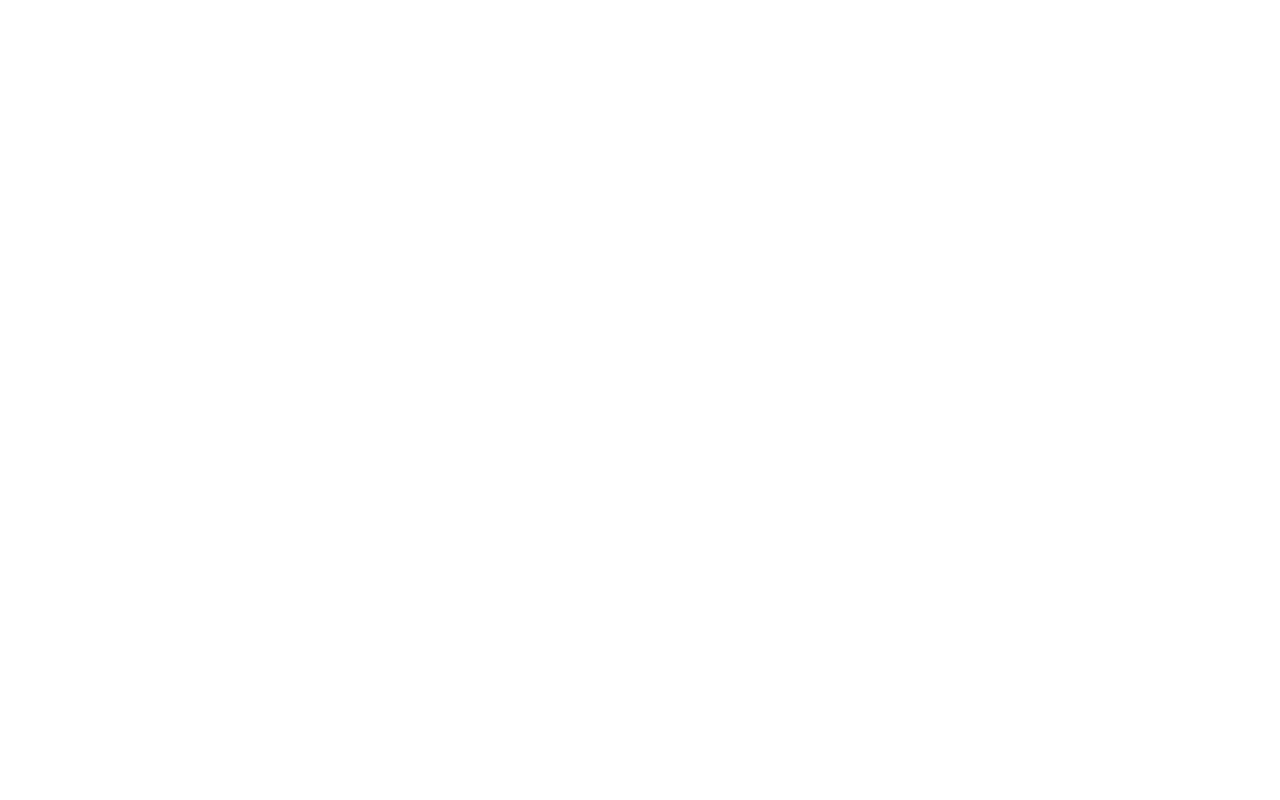
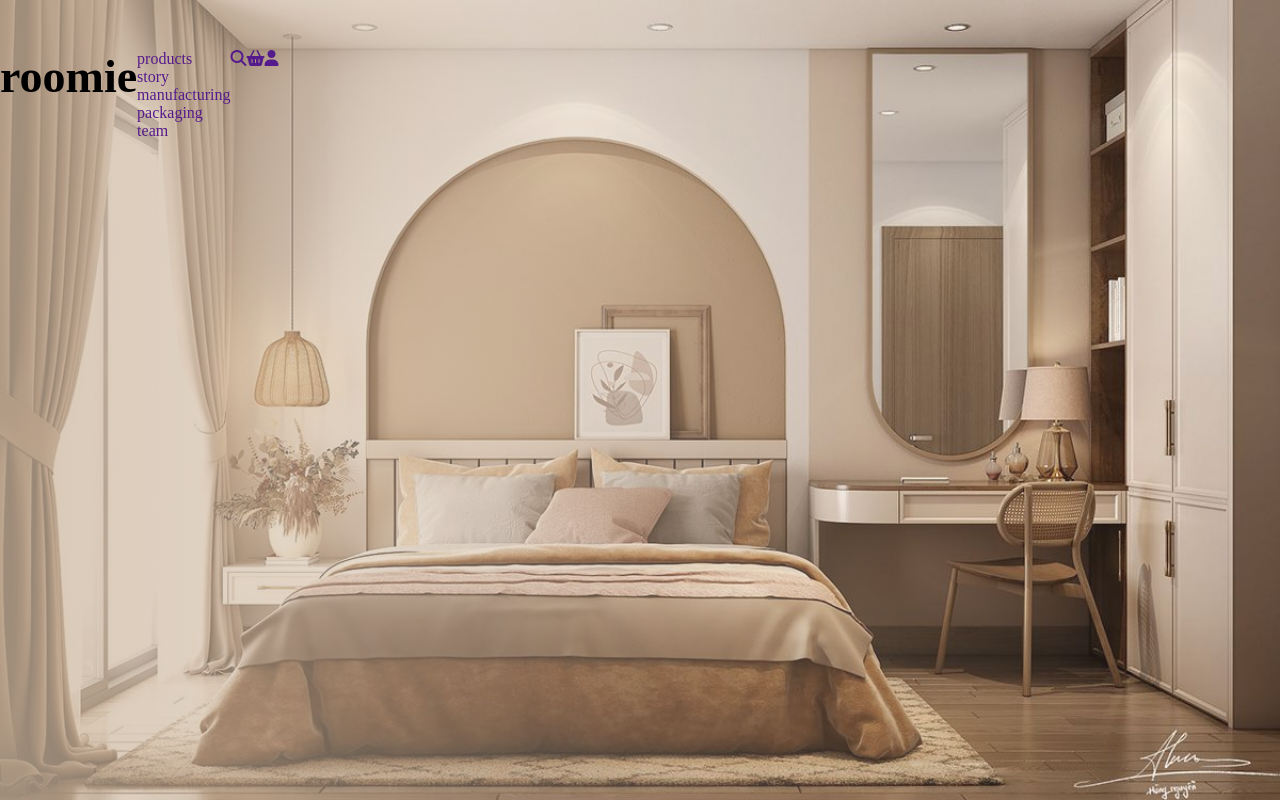
Before and after one commit to AshrafUzzaman04/Ashraf-Uz-Mahim-D-15-, a plain HTML site: page index.html in a window 1280 px wide. Drawn offline with Linux system fonts and the light colour scheme.

Commit message:
tuktak commit

```diff
--- a/index.html
+++ b/index.html
@@ -4,7 +4,30 @@
     <meta charset="UTF-8" />
     <meta http-equiv="X-UA-Compatible" content="IE=edge" />
     <meta name="viewport" content="width=device-width, initial-scale=1.0" />
-    <title>Document</title>
+    <title>roomie</title>
+    <link rel="stylesheet" href="./style.css" />
+    <link
+      rel="stylesheet"
+      href="https://cdnjs.cloudflare.com/ajax/libs/font-awesome/6.1.1/css/all.min.css"
+    />
   </head>
-  <body></body>
+  <body>
+    <header>
+      <span><a href="">roomie</a></span>
+      <nav>
+        <ul>
+          <li><a href="">products</a></li>
+          <li><a href="">story</a></li>
+          <li><a href="">manufacturing</a></li>
+          <li><a href="">packaging</a></li>
+          <li><a href="">team</a></li>
+        </ul>
+      </nav>
+      <div class="logo">
+        <a href=""><i class="fa-solid fa-magnifying-glass"></i></a
+        ><a href=""><i class="fa-solid fa-basket-shopping"></i></a
+        ><a href=""><i class="fa-solid fa-user"></i></a>
+      </div>
+    </header>
+  </body>
 </html>
--- a/style.scss
+++ b/style.scss
@@ -3,3 +3,35 @@
   padding: 0;
   box-sizing: border-box;
 }
+body {
+  background-image: linear-gradient(to right, #cdb79fc3, #cdb79f58, #cdb79f04),
+    url(./img/MASTER\ BEDROOM.jpeg);
+  width: 100%;
+  height: 100vh;
+  background-repeat: no-repeat;
+  background-size: cover;
+  background-position: center;
+}
+header {
+  display: flex;
+  padding-top: 50px;
+  > span {
+    margin: left;
+    > a {
+      text-decoration: none;
+      color: black;
+      font-size: 46px;
+      font-weight: bold;
+    }
+  }
+  > nav {
+    > ul {
+      > li {
+        list-style: none;
+        > a {
+          text-decoration: none;
+        }
+      }
+    }
+  }
+}
```
Also changed, not shown: img/MASTER BEDROOM.jpeg (added), style.css, 1 other file.
